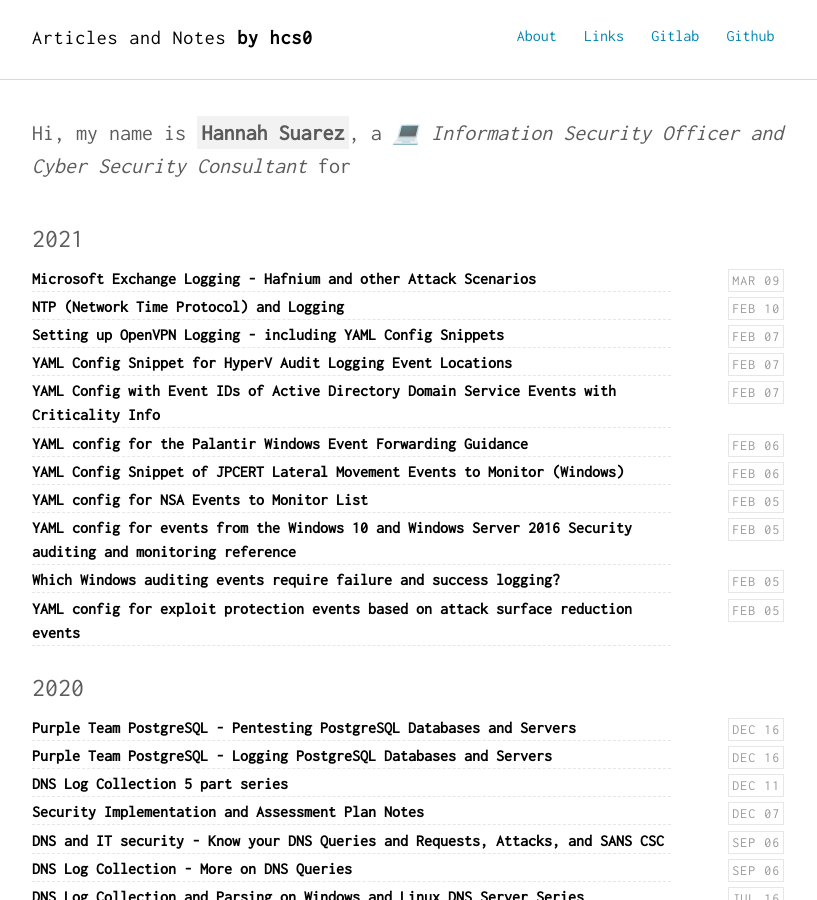
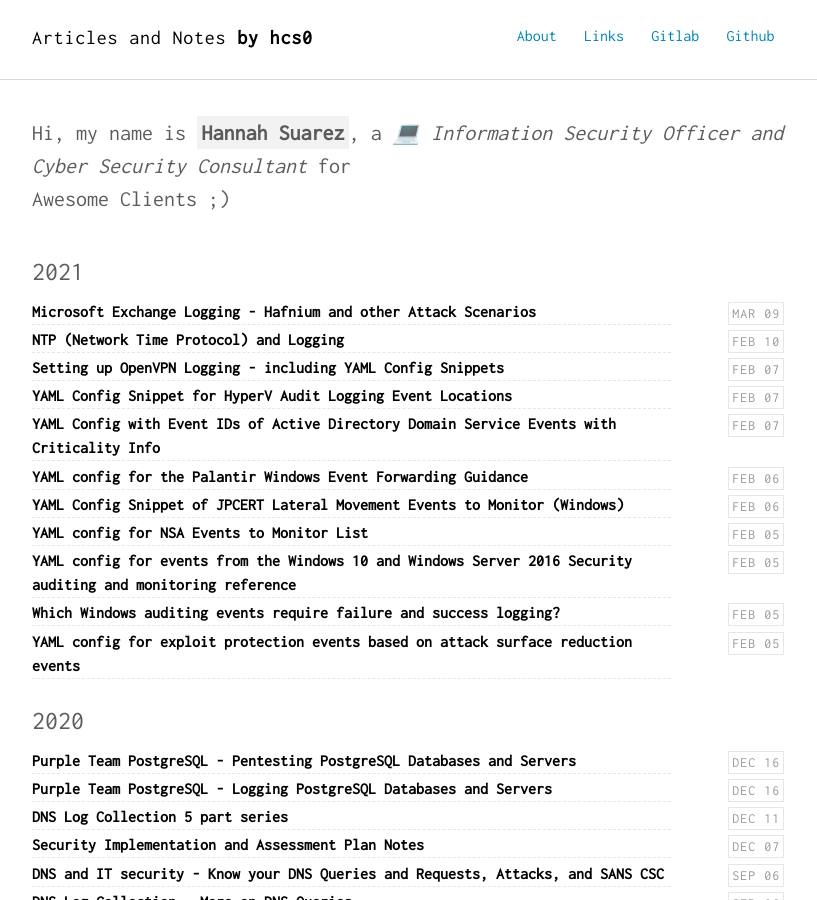
Before and after one commit to HannahSuarez/hannahsuarez.github.io, a Jekyll site: the page built from index.html, in a window 1280 px wide and 900 px high. Shown: the whole window, without its empty margins (232-1049 px from the left). Built offline with Jekyll 4.4.1, drawn with Linux system fonts in a browser that asks for light colours; nearby versions of some CDN libraries.

Commit message:
Update _config.yml

```diff
--- a/_config.yml
+++ b/_config.yml
@@ -29,7 +29,7 @@
 author:
   name     : "Hannah Suarez"
   job      : "💻 Information Security Officer and Cyber Security Consultant"
-  bio      : ""
+  bio      : "Awesome Clients ;)"
   thumb    : /images/hannahsuarez.jpg
   url      : http://hannahsuarez.github.io
   github   : http://github.com/hcs0
```
